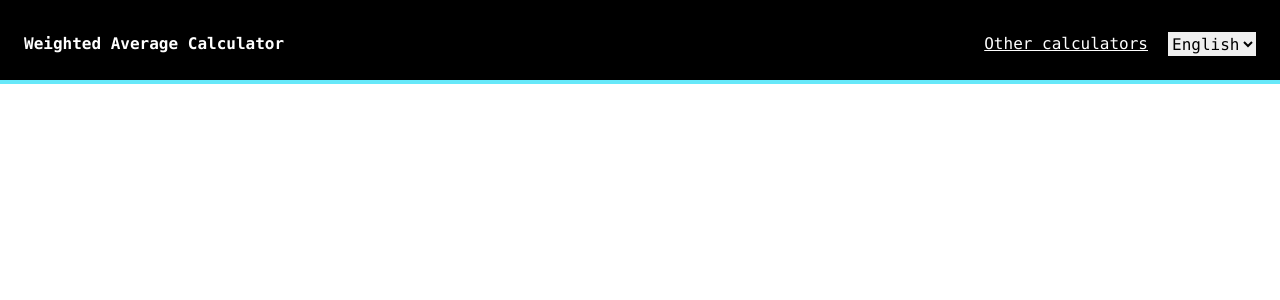
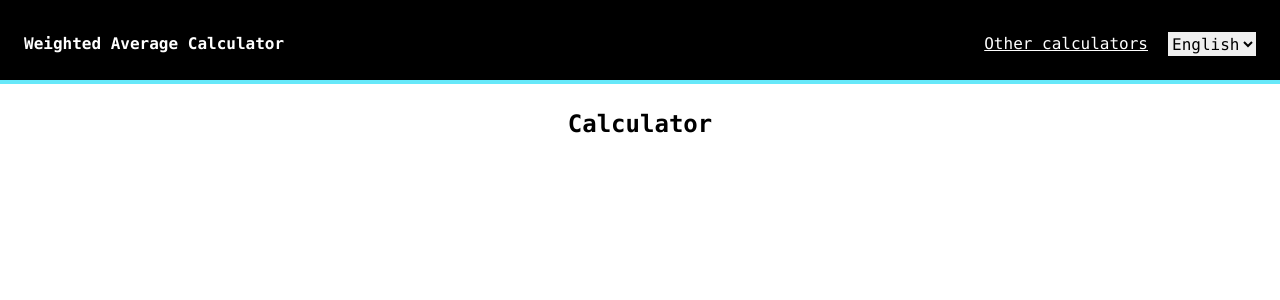
Before and after one commit to arnolcb/wa-calculator, a Vue app in the folder calculator/: page /home in a window 1280 px wide. Shown: the top 300 px of the page. Built offline with nearby package versions, Linux system fonts and the light colour scheme.

Commit message:
feat: import new components

```diff
--- a/calculator/src/views/HomeView.vue
+++ b/calculator/src/views/HomeView.vue
@@ -1,11 +1,12 @@
 <script setup>
 //import TheWelcome from '../components/TheWelcome.vue'
 import Nav from '../components/Nav.vue';
+import Calculator from '../components/Calculator.vue'
 </script>
 
 <template>
   <main>
     <Nav />
-    <!--<h1>Hola</h1>-->
+    <Calculator />
   </main>
 </template>
```
